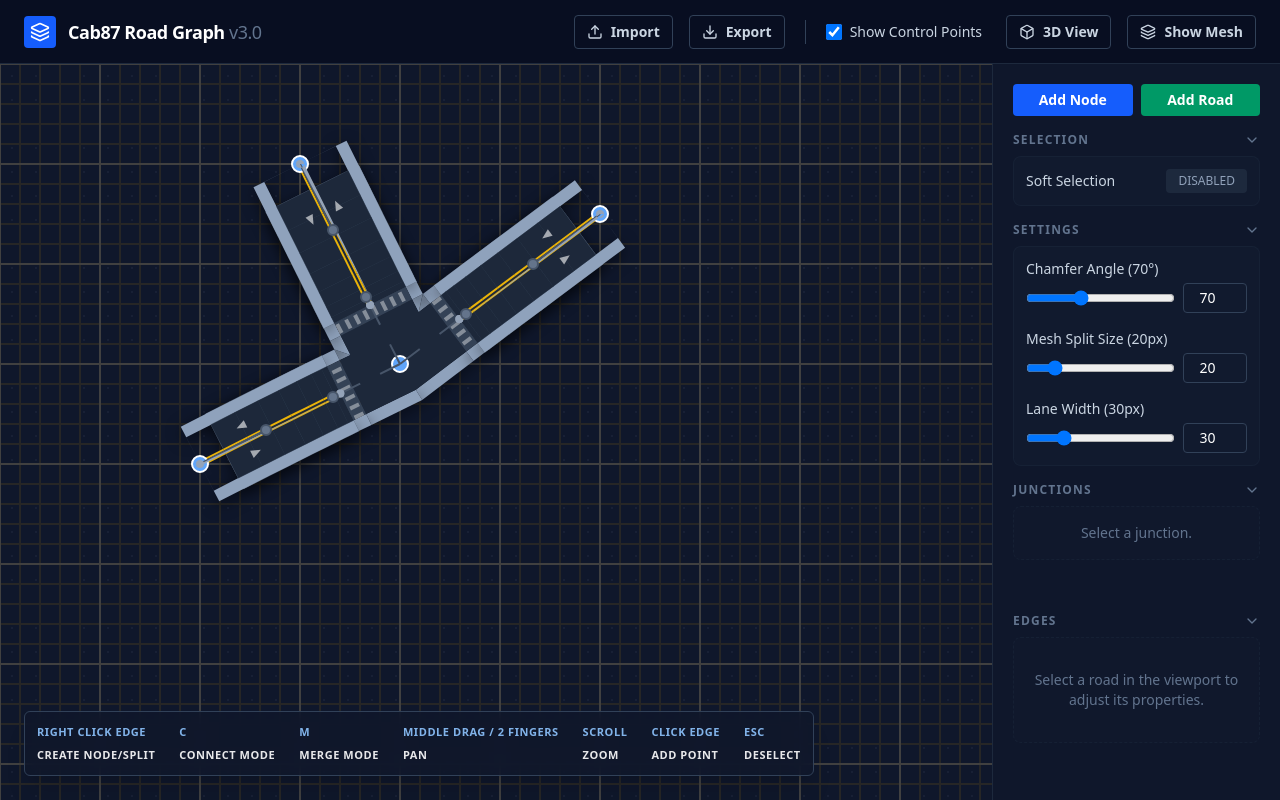
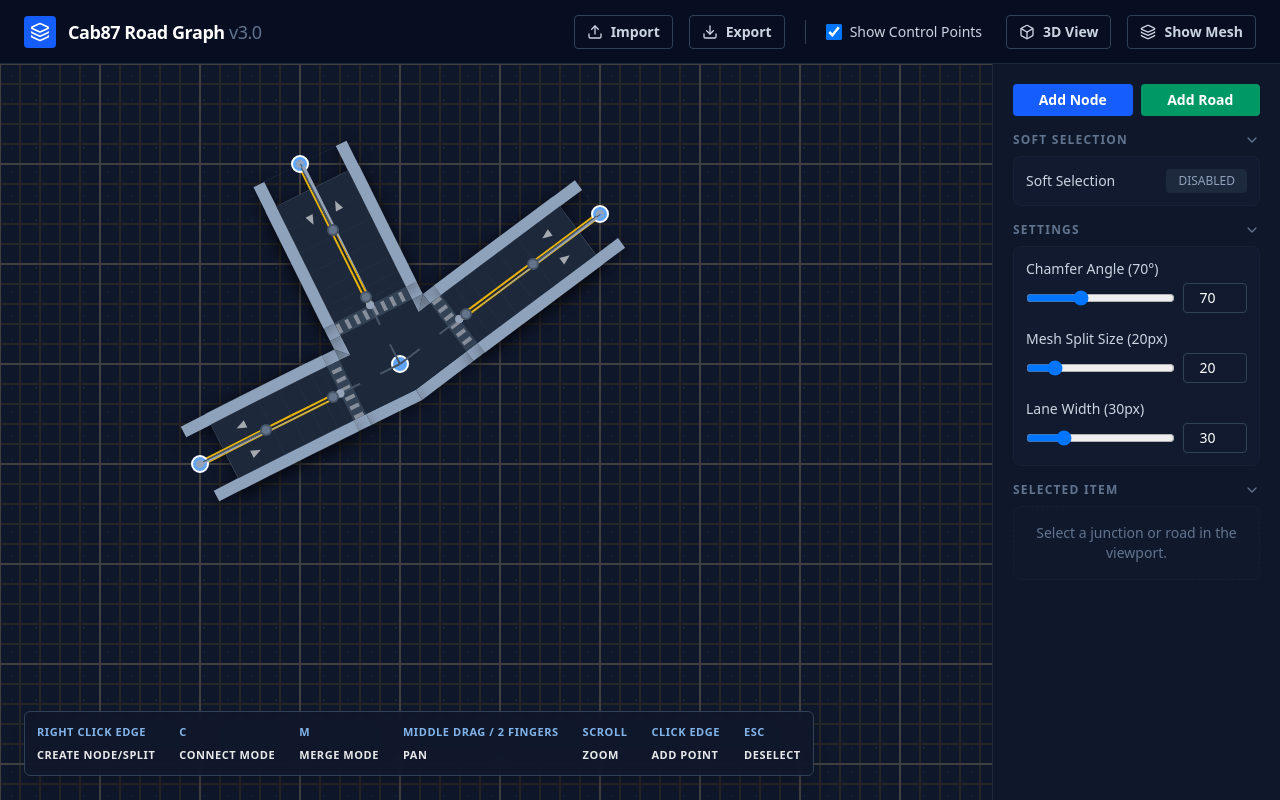
Before and after one commit to Obsolete-Robot/cab87-roblox, a React (Vite) app: page / in a window 1280 px wide. Built offline with nearby package versions, Linux system fonts and the light colour scheme.

Commit message:
refactor: Rename 'selection' to 'soft_selection' in sidebar
Updates the sidebar component to rename the 'selection' section to 'soft_selection' for clarity. This change improves the semantic meaning of the UI elements related to soft selection functionality.

```diff
--- a/src/components/Sidebar.tsx
+++ b/src/components/Sidebar.tsx
@@ -96,12 +96,12 @@ export default function Sidebar({
       <section>
         <div
           className="flex items-center justify-between cursor-pointer mb-2"
-          onClick={() => toggleSection('selection')}
+          onClick={() => toggleSection('soft_selection')}
         >
-          <h3 className="text-xs font-bold text-slate-500 uppercase tracking-widest">Selection</h3>
-          {collapsedSections['selection'] ? <ChevronRight className="w-4 h-4 text-slate-500" /> : <ChevronDown className="w-4 h-4 text-slate-500" />}
+          <h3 className="text-xs font-bold text-slate-500 uppercase tracking-widest">Soft Selection</h3>
+          {collapsedSections['soft_selection'] ? <ChevronRight className="w-4 h-4 text-slate-500" /> : <ChevronDown className="w-4 h-4 text-slate-500" />}
         </div>
-        {!collapsedSections['selection'] && (
+        {!collapsedSections['soft_selection'] && (
           <div className="space-y-4 bg-slate-800/20 p-3 rounded-lg border border-slate-800/50">
             <div className="flex items-center justify-between">
               <span className="text-sm font-medium text-slate-300">Soft Selection</span>
@@ -218,19 +218,20 @@ export default function Sidebar({
       <section className="flex-grow flex flex-col min-h-0">
         <div
           className="flex items-center justify-between cursor-pointer mb-2"
-          onClick={() => toggleSection('junctions')}
+          onClick={() => toggleSection('selected_items')}
         >
-          <h3 className="text-xs font-bold text-slate-500 uppercase tracking-widest">Junctions {selectedNodes.length > 0 ? '(Selected)' : ''}</h3>
-          {collapsedSections['junctions'] ? <ChevronRight className="w-4 h-4 text-slate-500" /> : <ChevronDown className="w-4 h-4 text-slate-500" />}
+          <h3 className="text-xs font-bold text-slate-500 uppercase tracking-widest">Selected Item</h3>
+          {collapsedSections['selected_items'] ? <ChevronRight className="w-4 h-4 text-slate-500" /> : <ChevronDown className="w-4 h-4 text-slate-500" />}
         </div>
-        {!collapsedSections['junctions'] && (
-          <div className="space-y-3 overflow-y-auto max-h-48 pb-4">
-            {selectedNodes.length === 0 ? (
+        {!collapsedSections['selected_items'] && (
+          <div className="space-y-3 overflow-y-auto pb-4">
+            {selectedNodes.length === 0 && selectedEdges.length === 0 ? (
               <div className="text-sm text-slate-500 text-center py-4 px-4 bg-slate-800/10 rounded-lg border border-slate-800/50 border-dashed">
-                Select a junction.
+                Select a junction or road in the viewport.
               </div>
             ) : (
-              nodes.filter(n => selectedNodes.includes(n.id)).map((n) => (
+              <>
+                {nodes.filter(n => selectedNodes.includes(n.id)).map((n) => (
                   <div
                     key={n.id}
                     className="p-3 bg-blue-900/10 rounded-xl border border-blue-500/50 flex flex-col gap-2"
@@ -272,28 +273,9 @@ export default function Sidebar({
                       </div>
                     </div>
                   </div>
-              ))
-            )}
-          </div>
-        )}
-      </section>
+                ))}
 
-      <section className="flex-grow flex flex-col min-h-0">
-        <div
-          className="flex items-center justify-between cursor-pointer mb-2"
-          onClick={() => toggleSection('edges')}
-        >
-          <h3 className="text-xs font-bold text-slate-500 uppercase tracking-widest">Edges {selectedEdges.length > 0 ? '(Selected)' : ''}</h3>
-          {collapsedSections['edges'] ? <ChevronRight className="w-4 h-4 text-slate-500" /> : <ChevronDown className="w-4 h-4 text-slate-500" />}
-        </div>
-        {!collapsedSections['edges'] && (
-          <div className="space-y-3 overflow-y-auto flex-grow pb-4">
-            {edges.filter(e => selectedEdges.includes(e.id)).length === 0 ? (
-              <div className="text-sm text-slate-500 text-center py-8 px-4 bg-slate-800/10 rounded-lg border border-slate-800/50 border-dashed">
-                Select a road in the viewport to adjust its properties.
-              </div>
-            ) : (
-              edges.filter(e => selectedEdges.includes(e.id)).map((e, idx) => (
+                {edges.filter(e => selectedEdges.includes(e.id)).map((e, idx) => (
                   <div
                     key={e.id}
                     className="p-3 lg:p-4 rounded-xl border transition-all pointer-events-none bg-blue-900/10 border-blue-500/50 ring-1 ring-blue-500/20"
@@ -463,7 +445,8 @@ export default function Sidebar({
                       </div>
                     </div>
                   </div>
-              ))
+                ))}
+              </>
             )}
           </div>
         )}
```
Lines whose indentation alone changed are shown as unchanged.
